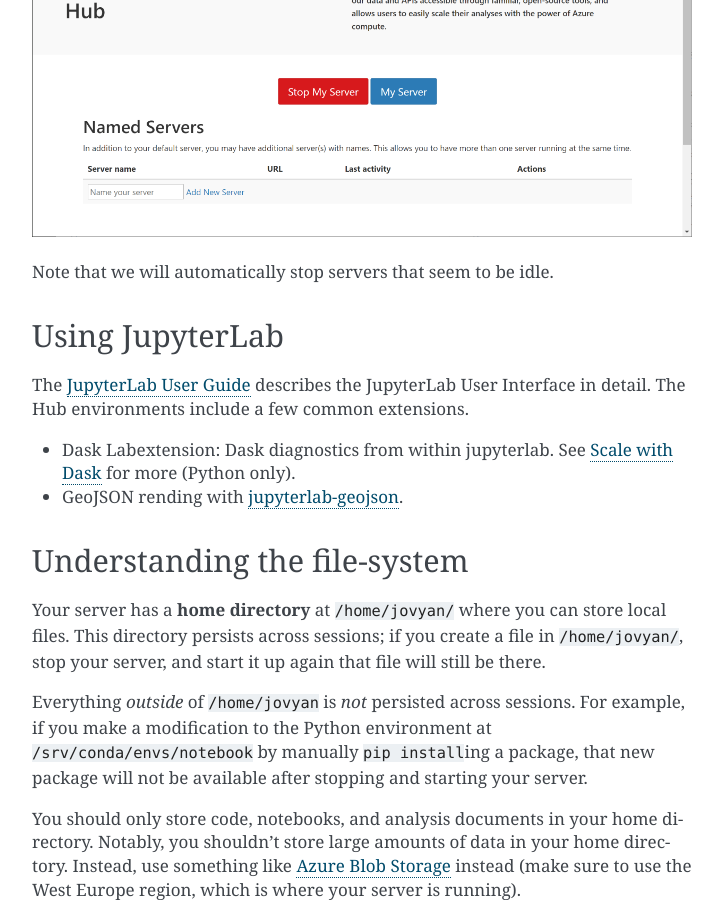
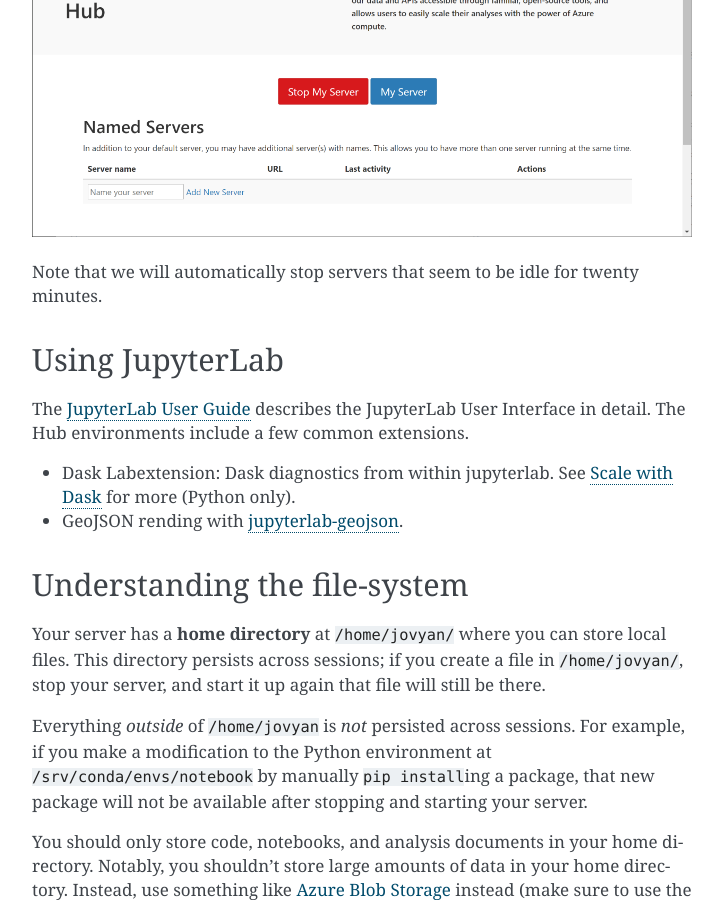
Before and after one commit to microsoft/PlanetaryComputerDataCatalog, a Sphinx documentation site: the page built from docs/overview/environment.md, in a window 1280 px wide and 900 px high, scrolled down 2957 px. Shown: the whole window, without its empty margins (388-1111 px from the left). Built offline with Sphinx 7.4.7, drawn with Linux system fonts in a browser that asks for light colours; pages that are not in the unit, such as notebooks, are missing from menus.

Commit message:
State that the idle timeout is 20 minutes

```diff
--- a/docs/overview/environment.md
+++ b/docs/overview/environment.md
@@ -24,7 +24,7 @@
 
 ![JupyterHub menu to stop the server](images/hub-home.png)
 
-Note that we will automatically stop servers that seem to be idle.
+Note that we will automatically stop servers that seem to be idle for twenty minutes.
 
 ## Using JupyterLab
 
```
